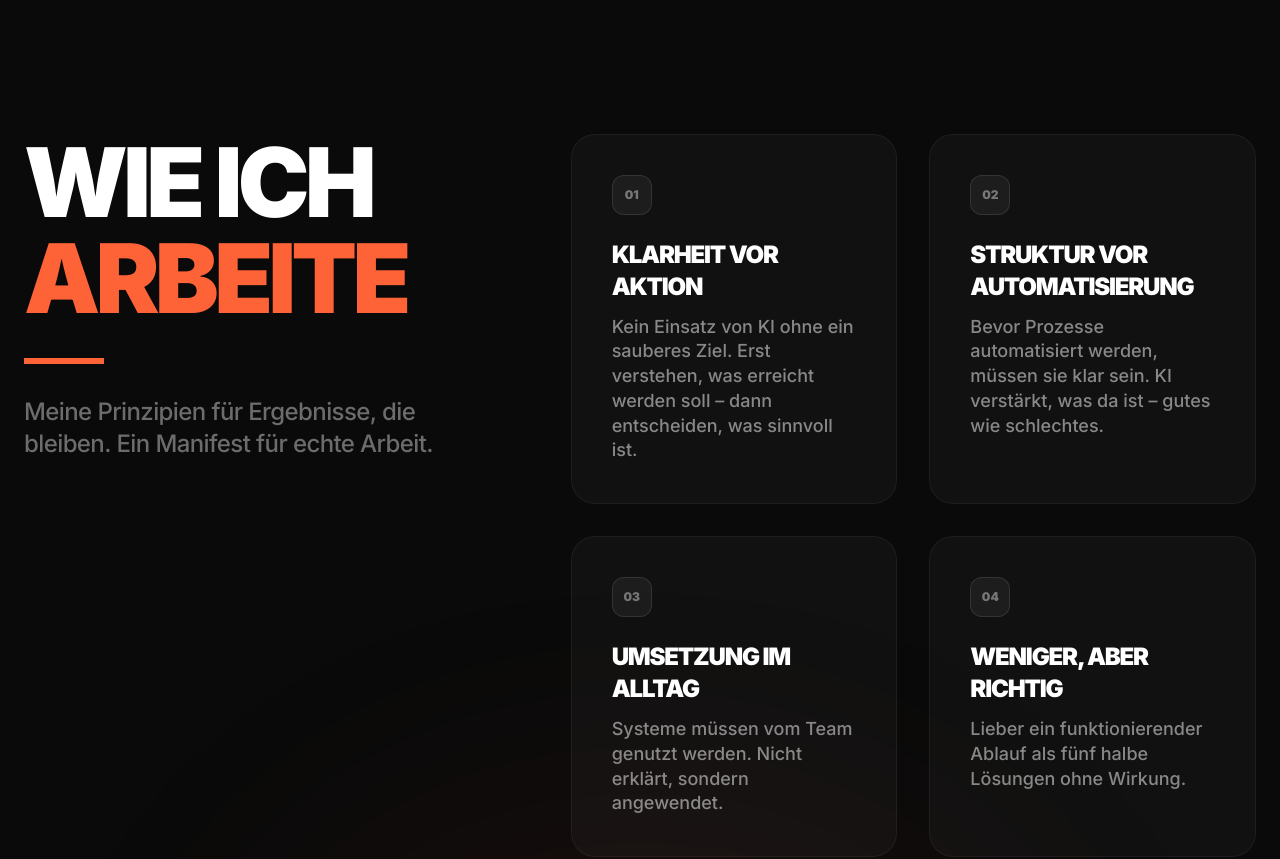
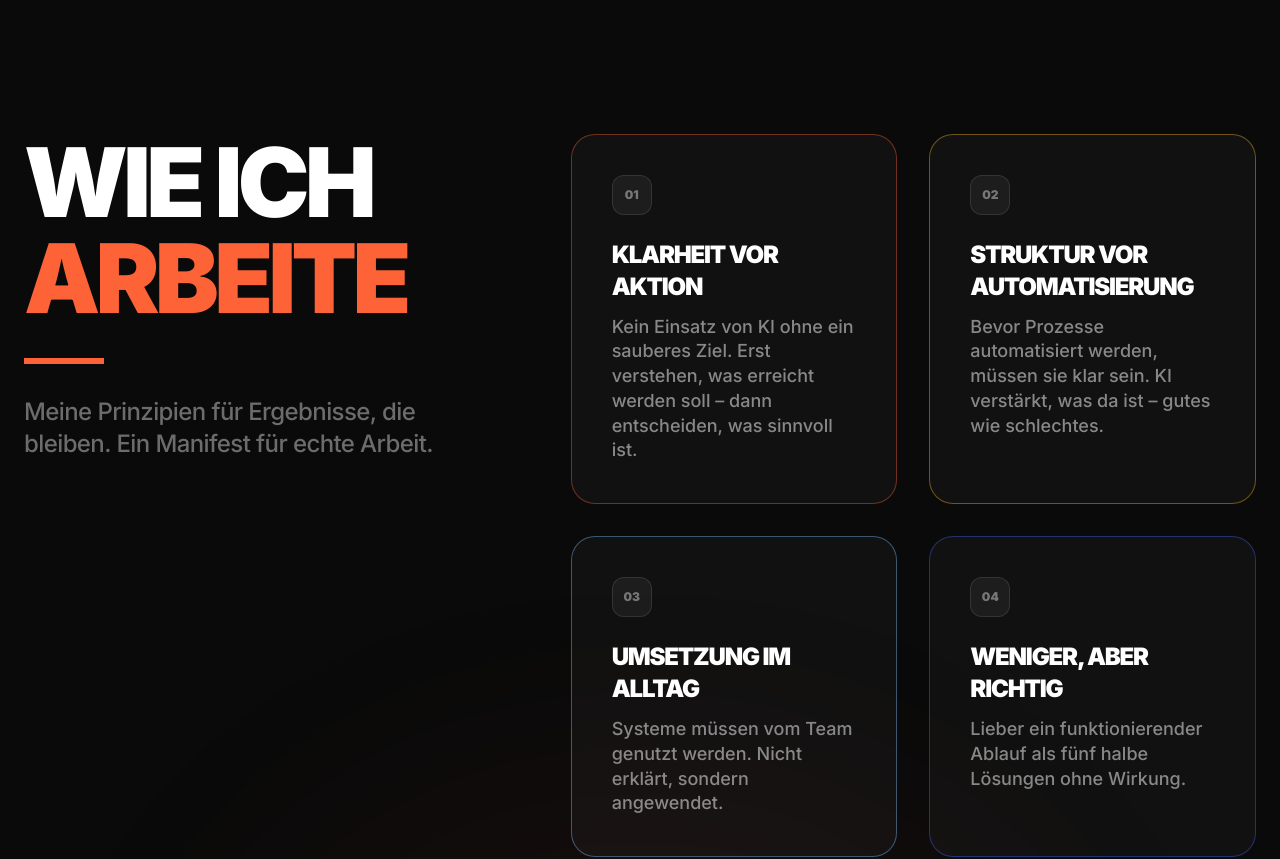
Before and after one commit to cedvaz/KI-Website, a React (Vite) app: page / in a window 1280 px wide. Shown: the part 7240-8099 px from the top of the page. Built offline with nearby package versions, Linux system fonts and the light colour scheme.

Commit message:
Add colored borders to Methodology cards matching Hero colors (tiger, sunflower, maya, sapphire) with hover glow effect on number boxes

```diff
--- a/components/Methodology.tsx
+++ b/components/Methodology.tsx
@@ -22,6 +22,20 @@ const Methodology: React.FC = () => {
       title: "Weniger, aber richtig",
       desc: "Lieber ein funktionierender Ablauf als fünf halbe Lösungen ohne Wirkung."
     }
+  ];
+
+  const borderColors = [
+    'border-tiger/40 hover:border-tiger',
+    'border-sunflower/40 hover:border-sunflower',
+    'border-maya/40 hover:border-maya',
+    'border-sapphire/40 hover:border-sapphire'
+  ];
+
+  const numberBgColors = [
+    'group-hover:bg-tiger group-hover:border-tiger',
+    'group-hover:bg-sunflower group-hover:border-sunflower',
+    'group-hover:bg-maya group-hover:border-maya',
+    'group-hover:bg-sapphire group-hover:border-sapphire'
   ];
 
   return (
@@ -60,9 +74,9 @@ const Methodology: React.FC = () => {
                 whileInView={{ opacity: 1, y: 0 }}
                 viewport={{ once: true }}
                 transition={{ delay: idx * 0.1, duration: 0.5 }}
-                className="p-8 md:p-10 rounded-3xl bg-white/[0.03] border border-white/5 hover:border-white/20 transition-all flex flex-col gap-6 group"
+                className={`p-8 md:p-10 rounded-3xl bg-white/[0.03] border ${borderColors[idx]} transition-all flex flex-col gap-6 group`}
               >
-                <div className="w-10 h-10 rounded-xl bg-white/5 border border-white/10 flex items-center justify-center text-white/40 font-black text-xs group-hover:bg-tiger group-hover:text-white group-hover:border-tiger transition-all">
+                <div className={`w-10 h-10 rounded-xl bg-white/5 border border-white/10 flex items-center justify-center text-white/40 font-black text-xs ${numberBgColors[idx]} group-hover:text-white transition-all`}>
                   0{idx + 1}
                 </div>
                 <div>
```
